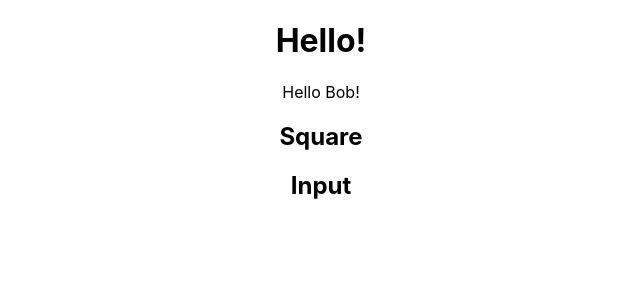
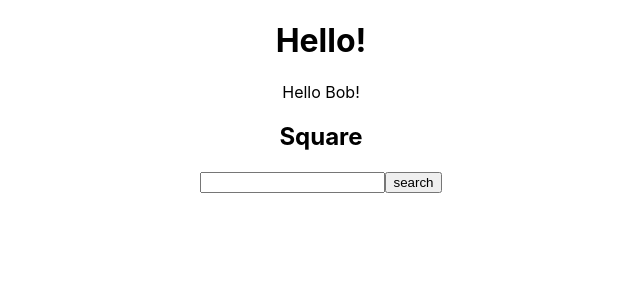
Before and after one commit to Karolinaa12/colour-changer-react-app, a React (Create React App) app: page / in a window 1280 px wide. Shown: the top 300 px of the page, without its empty margins (319-959 px from the left). Built offline with nearby package versions, Linux system fonts and the light colour scheme.

Commit message:
Added form

```diff
--- a/src/Input.js
+++ b/src/Input.js
@@ -1,5 +1,10 @@
 import React from "react";
 
 export default function Input() {
-  return <h2>Input</h2>;
+  return (
+    <form>
+      <input type="search" />
+      <input type="submit" value="search" />
+    </form>
+  );
 }
```
